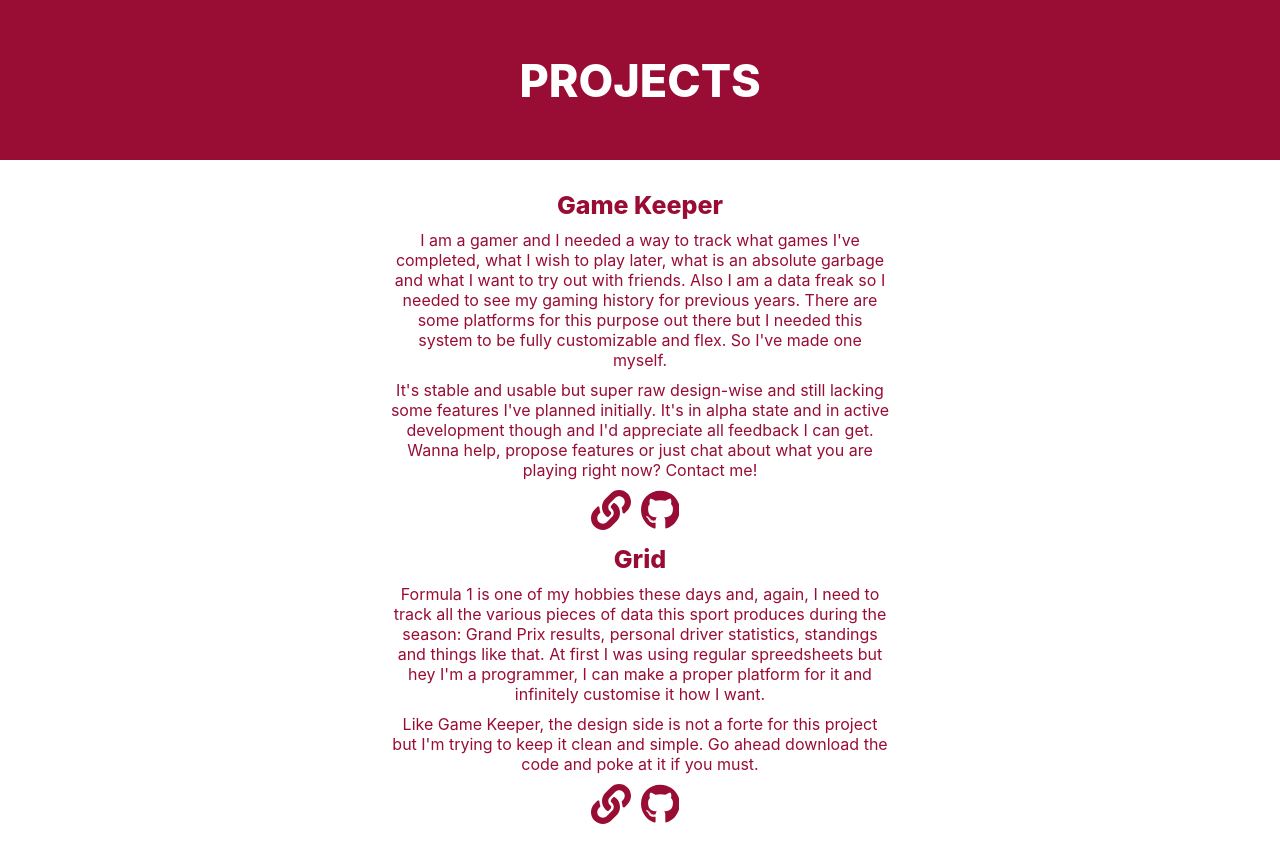
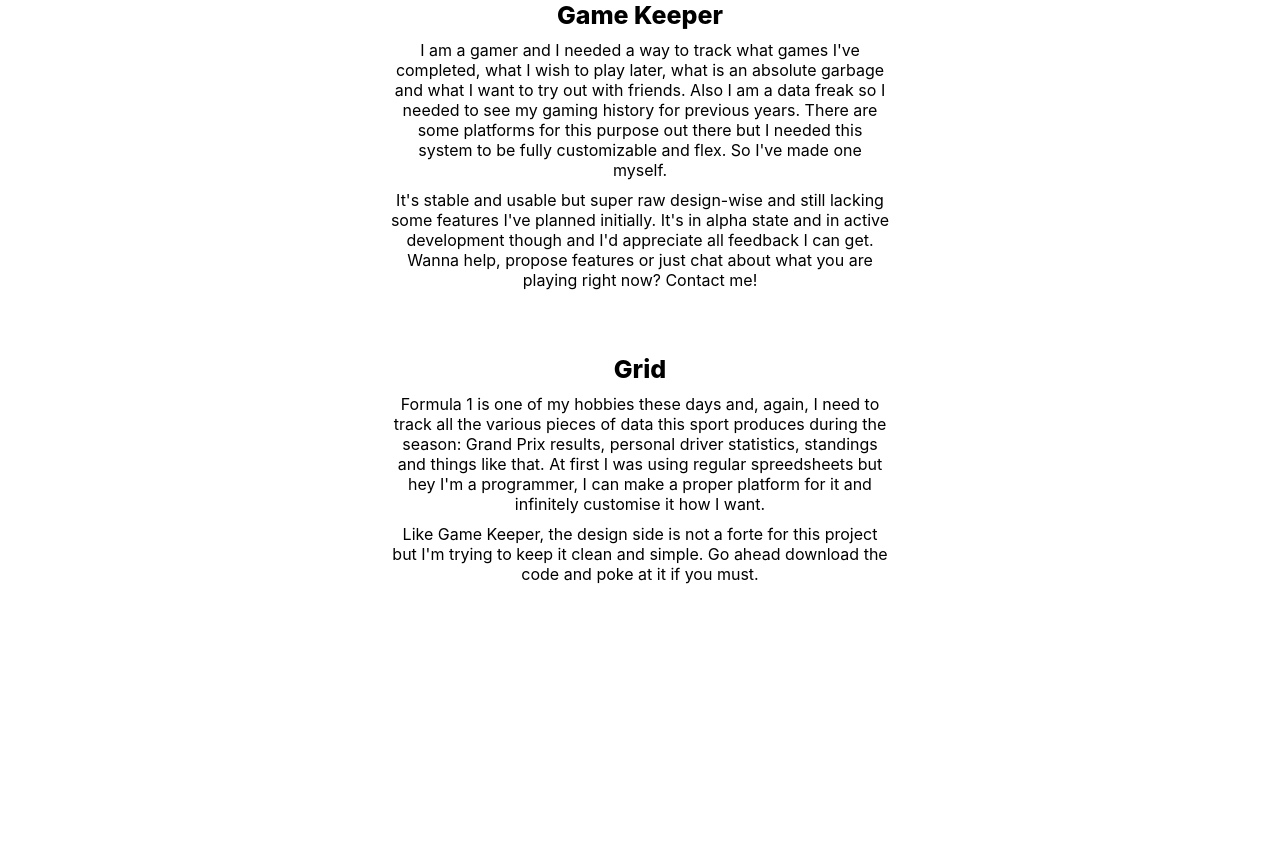
Before and after one commit to LtCodename/ltcodename-old, a React (Create React App) app: page /projects in a window 1280 px wide. After the commit the page ends 800 px from the top, so only its background shows below. Built offline with nearby package versions, Linux system fonts and the light colour scheme.

Commit message:
Unwrapping instead of routs

```diff
--- a/src/components/Home.tsx
+++ b/src/components/Home.tsx
@@ -1,31 +1,17 @@
-import React from 'react';
+import React, {useState} from 'react';
 import styled from "styled-components";
 import { Col, Row } from "./Layout";
-import { NavLink } from "react-router-dom";
+import TabGeneral from "./TabGeneral";
+import TabAbout from "./TabAbout";
+import TabExperience from "./TabExperience";
+import TabSkills from "./TabSkills";
+import TabProjects from "./TabProjects";
 
 const LinksGrid = styled(Col)`
     display: flex;
 `;
 
-const Link = styled(NavLink)`
-    text-decoration: none;
-    transition: border-width .5s;
-    height: 20vh;
-    transition: all .5s;
-    font-size: 45px;
-    cursor: pointer;
-	:hover {
-	    text-decoration: none;
-	    height: calc(20vh + 20px);
-	    margin-top: -10px;
-        margin-bottom: -10px;
-        font-size: 50px;
-	}
-
-	:last-child:hover {
-	    height: calc(20vh + 10px);
-	    margin-bottom: 0;
-	}
+const Link = styled.div`
 `;
 
 const GeneralLink = styled(Link)`
@@ -54,43 +40,132 @@ const ProjectsLink = styled(Link)`
 `;
 
 const TitleWrapper = styled(Row)`
+    text-decoration: none;
+    cursor: pointer;
     justify-content: center;
     align-items: center;
     height: 100%;
+    height: 20vh;
+    transition: all .5s;
+    :hover {
+	    text-decoration: none;
+	    height: calc(20vh + 20px);
+	    margin-top: -10px;
+        margin-bottom: -10px;
+        button {
+            font-size: 50px;
+        }
+	}
+
+	div:last-child > &:hover {
+	    height: calc(20vh + 10px);
+	    margin-bottom: 0;
+	}
 `;
 
-const Title = styled.span`
+const ToggleButton = styled.button`
     text-transform: uppercase;
     font-weight: 800;
+    font-size: 45px;
+    transition: all .5s;
+    width: 100%;
+    height: 20vh;
+    background: none;
+    border: none;
+    outline: none;
+    color: inherit;
+    cursor: pointer;
+    &:hover,
+    &:focus {
+        outline: none;
+    }
+`;
+
+const ContentWrapper = styled.div<{ opened: boolean }>`
+    height: ${props =>  (props.opened ? 'auto' : 0) };
+    overflow: hidden;
 `;
 
 const Home = () => {
+
+    const [selectedSection, setSelectedSection] = useState('');
+
+    const onToggle = (event:React.MouseEvent) => {
+        //@ts-ignore
+        const { id } = event.target;
+        if (selectedSection !== id) {
+            setSelectedSection(id);
+        } else {
+            setSelectedSection('');
+        }
+    };
+
     return (
         <LinksGrid>
-            <GeneralLink to={`/general`}>
+            <GeneralLink>
                 <TitleWrapper>
-                    <Title>General</Title>
+                    <ToggleButton
+                        type={'button'}
+                        id={'general'}
+                        onClick={onToggle}>
+                        General
+                    </ToggleButton>
                 </TitleWrapper>
+                <ContentWrapper opened={selectedSection === 'general'}>
+                    <TabGeneral/>
+                </ContentWrapper>
             </GeneralLink>
-            <AboutLink to={`/about`}>
+            <AboutLink>
                 <TitleWrapper>
-                    <Title>About</Title>
+                    <ToggleButton
+                        type={'button'}
+                        id={'about'}
+                        onClick={onToggle}>
+                        About
+                    </ToggleButton>
                 </TitleWrapper>
+                <ContentWrapper opened={selectedSection === 'about'}>
+                    <TabAbout/>
+                </ContentWrapper>
             </AboutLink>
-            <ExperienceLink to={`/experience`}>
+            <ExperienceLink>
                 <TitleWrapper>
-                    <Title>Experience</Title>
+                    <ToggleButton
+                        type={'button'}
+                        id={'experience'}
+                        onClick={onToggle}>
+                        Experience
+                    </ToggleButton>
                 </TitleWrapper>
+                <ContentWrapper opened={selectedSection === 'experience'}>
+                    <TabExperience/>
+                </ContentWrapper>
             </ExperienceLink>
-            <SkillsLink to={`/skills`}>
+            <SkillsLink>
                 <TitleWrapper>
-                    <Title>Skills</Title>
+                    <ToggleButton
+                        type={'button'}
+                        id={'skills'}
+                        onClick={onToggle}>
+                        Skills
+                    </ToggleButton>
                 </TitleWrapper>
+                <ContentWrapper opened={selectedSection === 'skills'}>
+                    <TabSkills/>
+                </ContentWrapper>
             </SkillsLink>
-            <ProjectsLink to={`/projects`}>
+            <ProjectsLink>
                 <TitleWrapper>
-                    <Title>Projects</Title>
+                    <ToggleButton
+                        type={'button'}
+                        id={'projects'}
+                        onClick={onToggle}>
+                        Projects
+                    </ToggleButton>
                 </TitleWrapper>
+                <ContentWrapper opened={selectedSection === 'projects'}>
+                    <TabProjects/>
+                </ContentWrapper>
             </ProjectsLink>
         </LinksGrid>
     )
--- a/src/components/TabAbout.tsx
+++ b/src/components/TabAbout.tsx
@@ -1,43 +1,10 @@
 import React from 'react';
 import styled from "styled-components";
-import { Col, Row } from "./Layout";
-import { NavLink } from "react-router-dom";
-
-const UltimateWrapper = styled(Col)`
-    color: #990b35;
-    padding-bottom: 20px;
-`;
-
-const Link = styled(NavLink)`
-    text-decoration: none;
-    transition: border-width .5s;
-    height: 20vh;
-    transition: all .5s;
-    font-size: 45px;
-    cursor: pointer;
-    color: #990b35;
-    background: #FFF8E8;
-    margin-bottom: 30px;
-	:hover {
-	    text-decoration: none;
-        font-size: 50px;
-	}
-`;
-
-const TitleWrapper = styled(Row)`
-    justify-content: center;
-    align-items: center;
-    height: 100%;
-`;
-
-const Title = styled.span`
-    text-transform: uppercase;
-    font-weight: 800;
-`;
+import { Col } from "./Layout";
 
 const GeneralColumn = styled(Col)`
     align-items: center;
-    padding: 0 20px;
+    padding: 0 0 30px 0;
 `;
 
 const TextWrapper = styled(Col)`
@@ -56,14 +23,9 @@ const Paragraph = styled.span`
     margin-bottom: 10px;
 `;
 
-const SmallNavLink = styled(NavLink)`
+const SmallNavLink = styled.span`
     font-weight: 800;
     color: #990b35;
-    text-decoration: none;
-	:hover {
-	    color: #990b35;
-	    text-decoration: underline;
-	}
 `;
 
 const TextLink = styled.a`
@@ -78,28 +40,21 @@ const TextLink = styled.a`
 
 const TabAbout = () => {
     return (
-        <UltimateWrapper>
-            <Link to={`/home`}>
-                <TitleWrapper>
-                    <Title>About</Title>
-                </TitleWrapper>
-            </Link>
         <GeneralColumn>
             <TextWrapper>
                 <ParagraphTitle>Introduction</ParagraphTitle>
                 <Paragraph>Open for Front End Developer and/or Project Manager positions.</Paragraph>
                 <Paragraph>I've been working in game development for almost 5 years as a Community Manager, UI Programmer
-                        and then Project Manager. Now I'm making my first steps as a Front-End Developer. Check out my <SmallNavLink to={'/projects'}>Projects</SmallNavLink> section
+                    and then Project Manager. Now I'm making my first steps as a Front-End Developer. Check out my <SmallNavLink>Projects</SmallNavLink> section
                     and my <TextLink target="_blank" href="https://github.com/LtCodename">GitHub</TextLink> profile to take a look at the stuff I’ve created. Programming now is an integral part
                     of my life, I enjoy watching how things on a screen evolve from a first line of simple code to a vast
                     and complex projects with a ton of secret ingredients under the hood.</Paragraph>
                 <Paragraph>As much as I love making software I fond of managing the process of making as well. I love keeping things in order. During my time in game development I've enjoyed so much taking care of my team, extinguishing conflicts, making sure everybody doing exactly what they need to do, that they have all the material resources they need. There is something in it watching your team working like a clockwork. I'm proficient with writing documentation, working in bug trackers and planning software.</Paragraph>
-                    <Paragraph>If you have a job for me - contact me anytime in the most suitable for you way. All my contact info is in <SmallNavLink to={'/general'}>General</SmallNavLink> section.</Paragraph>
+                <Paragraph>If you have a job for me - contact me anytime in the most suitable for you way. All my contact info is in <SmallNavLink>General</SmallNavLink> section.</Paragraph>
                 <ParagraphTitle>Education</ParagraphTitle>
                 <Paragraph>I have Master Of Science Degree in Management Information Systems that I've obtained in Kyiv National Economic University in 2010-2015.</Paragraph>
             </TextWrapper>
         </GeneralColumn>
-        </UltimateWrapper>
     )
 };
 
--- a/src/components/TabExperience.tsx
+++ b/src/components/TabExperience.tsx
@@ -1,18 +1,6 @@
 import React from 'react';
 import styled from "styled-components";
 import { Col, Row } from "./Layout";
-import { NavLink } from "react-router-dom";
-
-const UltimateWrapper = styled(Col)`
-    color: #a5040a;
-    padding-bottom: 20px;
-`;
-
-/*const Period = styled.span`
-    font-weight: 800;
-    font-size: 20px;
-    margin-bottom: 10px;
-`;*/
 
 const DataGrid = styled.div`
     margin-bottom: 20px;
@@ -33,36 +21,9 @@ const IconAndText = styled(Row)`
 const Text = styled.span`
 `;
 
-const Link = styled(NavLink)`
-    text-decoration: none;
-    transition: border-width .5s;
-    height: 20vh;
-    transition: all .5s;
-    font-size: 45px;
-    cursor: pointer;
-    color: #a5040a;
-    background: #FCD581;
-    margin-bottom: 30px;
-	:hover {
-	    text-decoration: none;
-        font-size: 50px;
-	}
-`;
-
-const TitleWrapper = styled(Row)`
-    justify-content: center;
-    align-items: center;
-    height: 100%;
-`;
-
-const Title = styled.span`
-    text-transform: uppercase;
-    font-weight: 800;
-`;
-
 const GeneralColumn = styled(Col)`
     align-items: center;
-    padding: 0 20px;
+    padding: 0 0 30px 0;
 `;
 
 const TextLink = styled.a`
@@ -93,12 +54,6 @@ const UL = styled.ul`
 
 const TabExperience = () => {
     return (
-        <UltimateWrapper>
-            <Link to={`/home`}>
-                <TitleWrapper>
-                    <Title>Experience</Title>
-                </TitleWrapper>
-            </Link>
         <GeneralColumn>
             <ExperiencePiece>
                 {/*<Period>October 2019 - January 2020</Period>*/}
@@ -334,7 +289,6 @@ const TabExperience = () => {
                 </TextWrapper>
             </ExperiencePiece>
         </GeneralColumn>
-        </UltimateWrapper>
     )
 };
 
--- a/src/components/TabGeneral.tsx
+++ b/src/components/TabGeneral.tsx
@@ -1,41 +1,10 @@
 import React from 'react';
 import styled from "styled-components";
 import { Col, Row } from "./Layout";
-import { NavLink } from "react-router-dom";
-
-const UltimateWrapper = styled(Col)`
-    color: #5c1010;
-`;
-
-const Link = styled(NavLink)`
-    text-decoration: none;
-    transition: border-width .5s;
-    height: 20vh;
-    transition: all .5s;
-    font-size: 45px;
-    cursor: pointer;
-    color: #5c1010;
-    background: #FFFFFF;
-    margin-bottom: 30px;
-	:hover {
-	    text-decoration: none;
-        font-size: 50px;
-	}
-`;
-
-const TitleWrapper = styled(Row)`
-    justify-content: center;
-    align-items: center;
-    height: 100%;
-`;
-
-const Title = styled.span`
-    text-transform: uppercase;
-    font-weight: 800;
-`;
 
 const InfoWrapper = styled(Col)`
     align-items: center;
+    padding: 0 0 30px 0;
 `;
 
 const Name = styled.span`
@@ -88,12 +57,6 @@ const Tooltip = styled.span`
 
 const TabGeneral = () => {
     return (
-       <UltimateWrapper>
-           <Link to={`/home`}>
-               <TitleWrapper>
-                   <Title>General</Title>
-               </TitleWrapper>
-           </Link>
        <InfoWrapper>
            <Name>Yevhen Chernenko</Name>
             <DataGrid>
@@ -184,7 +147,6 @@ const TabGeneral = () => {
                 </IconAndText>
             </DataGrid>
        </InfoWrapper>
-       </UltimateWrapper>
     )
 };
 
--- a/src/components/TabProjects.tsx
+++ b/src/components/TabProjects.tsx
@@ -1,43 +1,10 @@
 import React from 'react';
 import styled from "styled-components";
 import { Col, Row } from "./Layout";
-import { NavLink } from "react-router-dom";
-
-const UltimateWrapper = styled(Col)`
-    color: #990D35;
-    padding-bottom: 20px;
-`;
-
-const Link = styled(NavLink)`
-    text-decoration: none;
-    transition: border-width .5s;
-    height: 20vh;
-    transition: all .5s;
-    font-size: 45px;
-    cursor: pointer;
-    color: #FFFFFF;
-    background: #990D35;
-    margin-bottom: 30px;
-	:hover {
-	    text-decoration: none;
-        font-size: 50px;
-	}
-`;
-
-const TitleWrapper = styled(Row)`
-    justify-content: center;
-    align-items: center;
-    height: 100%;
-`;
-
-const Title = styled.span`
-    text-transform: uppercase;
-    font-weight: 800;
-`;
 
 const GeneralColumn = styled(Col)`
     align-items: center;
-    padding: 0 20px;
+    padding: 0 0 30px 0;
 `;
 
 const ProjectPiece = styled(Col)`
@@ -67,19 +34,13 @@ const Links = styled(Row)`
 `;
 
 const SVG = styled.svg`
-    fill: #990D35;
+    fill: #FFFFFF;
     height: 40px;
     margin-right: 10px;
 `;
 
 const TabProjects = () => {
     return (
-        <UltimateWrapper>
-            <Link to={`/home`}>
-                <TitleWrapper>
-                    <Title>Projects</Title>
-                </TitleWrapper>
-            </Link>
         <GeneralColumn>
             <ProjectPiece>
                 <ProjectName>Game Keeper</ProjectName>
@@ -136,7 +97,6 @@ const TabProjects = () => {
                 </Links>
             </ProjectPiece>
         </GeneralColumn>
-        </UltimateWrapper>
     )
 };
 
--- a/src/components/TabSkills.tsx
+++ b/src/components/TabSkills.tsx
@@ -1,47 +1,14 @@
 import React from 'react';
 import styled from "styled-components";
 import { Col, Row } from "./Layout";
-import { NavLink } from "react-router-dom";
-
-const UltimateWrapper = styled(Col)`
-    color: #D52941;
-    padding-bottom: 20px;
-`;
-
-const Link = styled(NavLink)`
-    text-decoration: none;
-    transition: border-width .5s;
-    height: 20vh;
-    transition: all .5s;
-    font-size: 45px;
-    cursor: pointer;
-    color: #FFF8E8;
-    background: #D52941;
-    margin-bottom: 30px;
-	:hover {
-	    text-decoration: none;
-        font-size: 50px;
-	}
-`;
-
-const TitleWrapper = styled(Row)`
-    justify-content: center;
-    align-items: center;
-    height: 100%;
-`;
-
-const Title = styled.span`
-    text-transform: uppercase;
-    font-weight: 800;
-`;
 
 const GeneralColumn = styled(Col)`
     align-items: center;
-    padding: 0 20px;
+    padding: 0 0 30px 0;
 `;
 
 const SVG = styled.svg`
-    fill: #D52941;
+    fill: #fff8e8;
     height: 100px;
     margin-right: 10px;
 `;
@@ -68,12 +35,6 @@ const Skill = styled.span`
 
 const TabSkills = () => {
     return (
-        <UltimateWrapper>
-            <Link to={`/home`}>
-                <TitleWrapper>
-                    <Title>Skills</Title>
-                </TitleWrapper>
-            </Link>
         <GeneralColumn>
             <IconsRow>
                 <SVG aria-hidden="true" focusable="false" data-prefix="fab" data-icon="js"
@@ -112,7 +73,6 @@ const TabSkills = () => {
                 <Skill>Kanban</Skill>
             </Skills>
         </GeneralColumn>
-        </UltimateWrapper>
     )
 };
 
```
Lines whose indentation alone changed are shown as unchanged.
